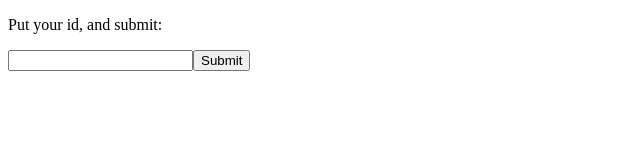
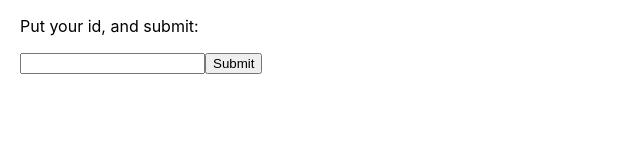
Before and after one commit to Conteir/HAPI, a React (Create React App) app: page / in a window 1280 px wide. Shown: the top 160 px of the page, without its empty margins (0-640 px from the left). Built offline with nearby package versions, Linux system fonts and the light colour scheme.

Commit message:
tiny CSS update

```diff
--- a/src/index.css
+++ b/src/index.css
@@ -1,5 +1,12 @@
 body {
-  margin: 0;
+
+    margin-right: auto; /* 1 */
+    margin-left:  auto; /* 1 */
+
+    padding-right: 20px; /* 3 */
+    padding-left:  20px; /* 3 */
+
+
   font-family: -apple-system, BlinkMacSystemFont, 'Segoe UI', 'Roboto', 'Oxygen',
     'Ubuntu', 'Cantarell', 'Fira Sans', 'Droid Sans', 'Helvetica Neue',
     sans-serif;
--- a/src/index.js
+++ b/src/index.js
@@ -1,7 +1,7 @@
 import React from 'react';
 import ReactDOM from 'react-dom';
 import reportWebVitals from './reportWebVitals';
-//import './index.css';
+import './index.css';
 //import App from './App';
 //import reportWebVitals from './reportWebVitals';
 
```
